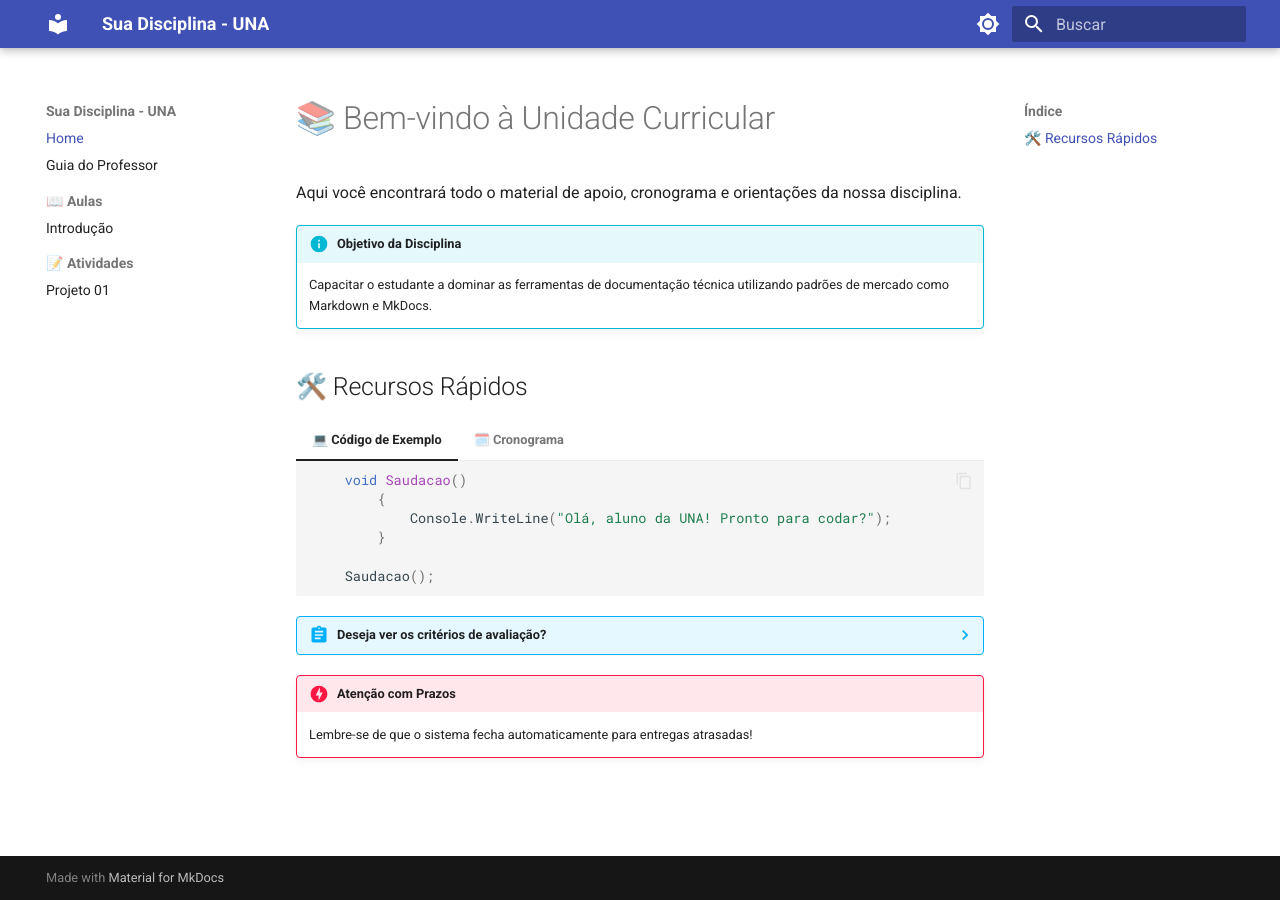
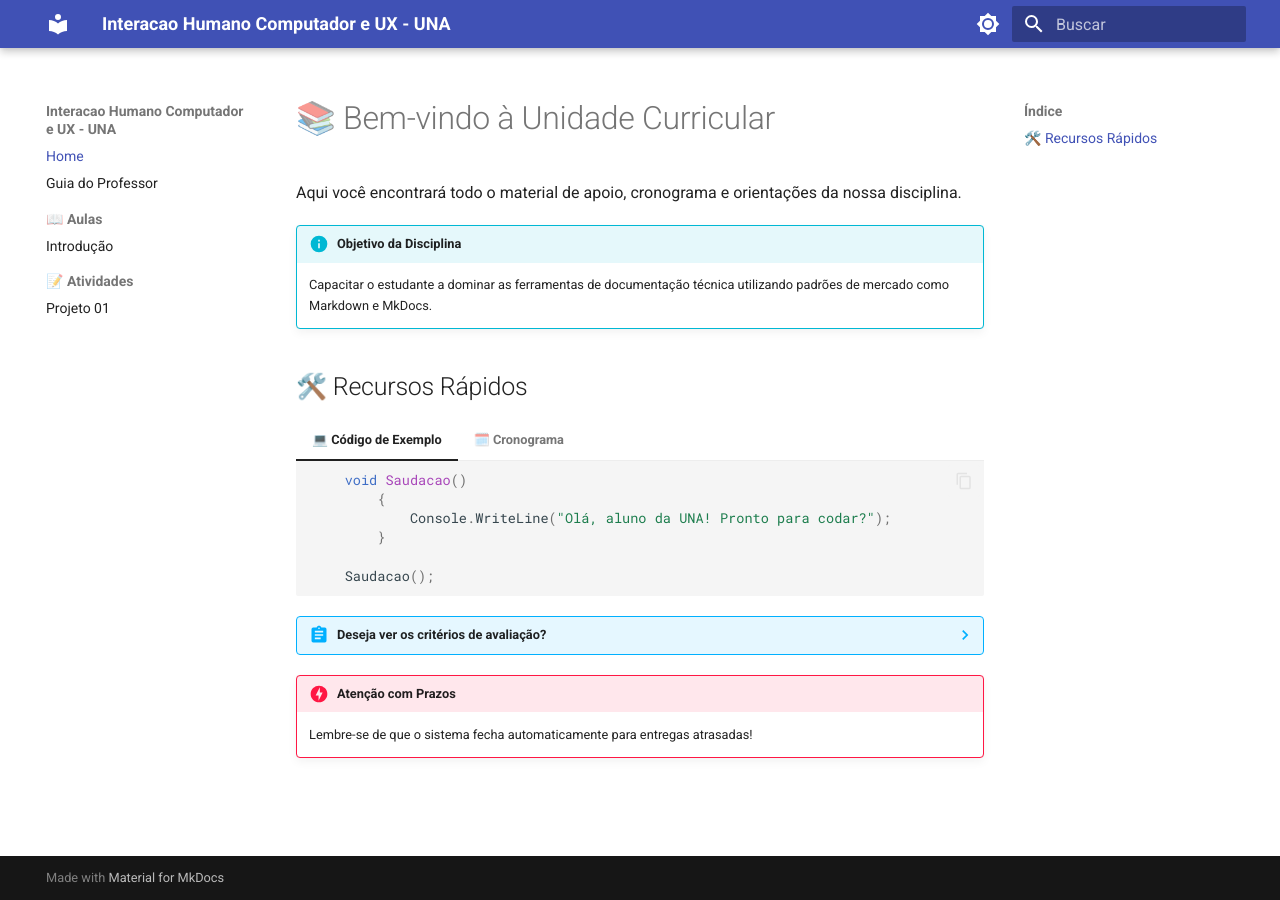
Before and after one commit to danhpaiva/una-ihcux-mkdocs-202601, an MkDocs documentation site: the page built from docs/index.md, in a window 1280 px wide. Built offline with MkDocs 1.6.1 and Material for MkDocs 9.7.7, drawn with Linux system fonts in a browser that asks for light colours.

Commit message:
feat: mudar repo

```diff
--- a/mkdocs.yml
+++ b/mkdocs.yml
@@ -1,5 +1,5 @@
-site_name: "Sua Disciplina - UNA"
-site_url: https://danhpaiva.github.io/una-uc-mkdocs-template/
+site_name: "Interacao Humano Computador e UX - UNA"
+site_url: https://danhpaiva.github.io/una-ihcux-mkdocs-202601
 site_author: Daniel Paiva
 
 theme:
```
